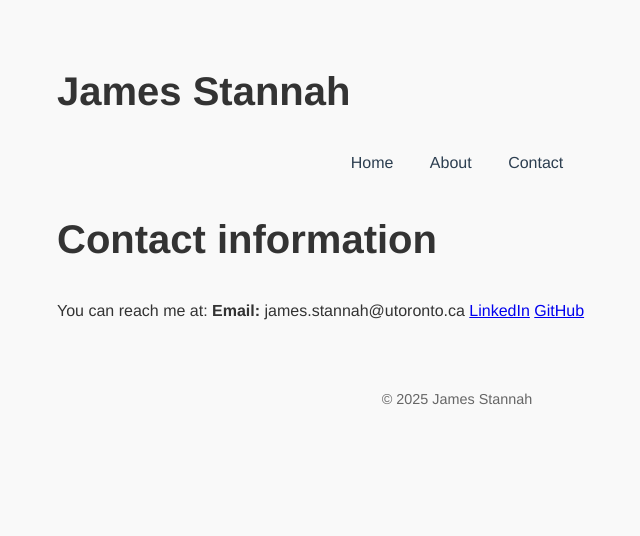
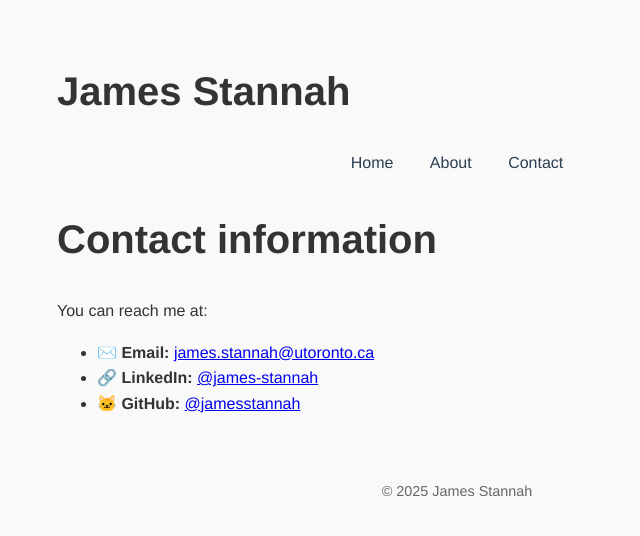
Before and after one commit to jamesstannah/jamesstannah.github.io, a Jekyll site: the page built from contact.md, in a window 1280 px wide. Shown: the top 536 px of the page, without its empty margins (183-823 px from the left). Built offline with Jekyll 4.4.1, drawn with Linux system fonts in a browser that asks for light colours.

Commit message:
Update contact.md

```diff
--- a/contact.md
+++ b/contact.md
@@ -5,7 +5,9 @@ permalink: /contact/
 ---
 
 # Contact information
+
 You can reach me at:
-**Email:** james.stannah@utoronto.ca
-[LinkedIn](https://www.linkedin.com/in/james-stannah)
-[GitHub](https://github.com/jamesstannah)
+
+- ✉️ **Email:** [james.stannah@utoronto.ca](mailto:james.stannah@utoronto.ca)
+- 🔗 **LinkedIn:** [@james-stannah](https://www.linkedin.com/in/james-stannah)
+- 🐱 **GitHub:** [@jamesstannah](https://github.com/jamesstannah)
```
